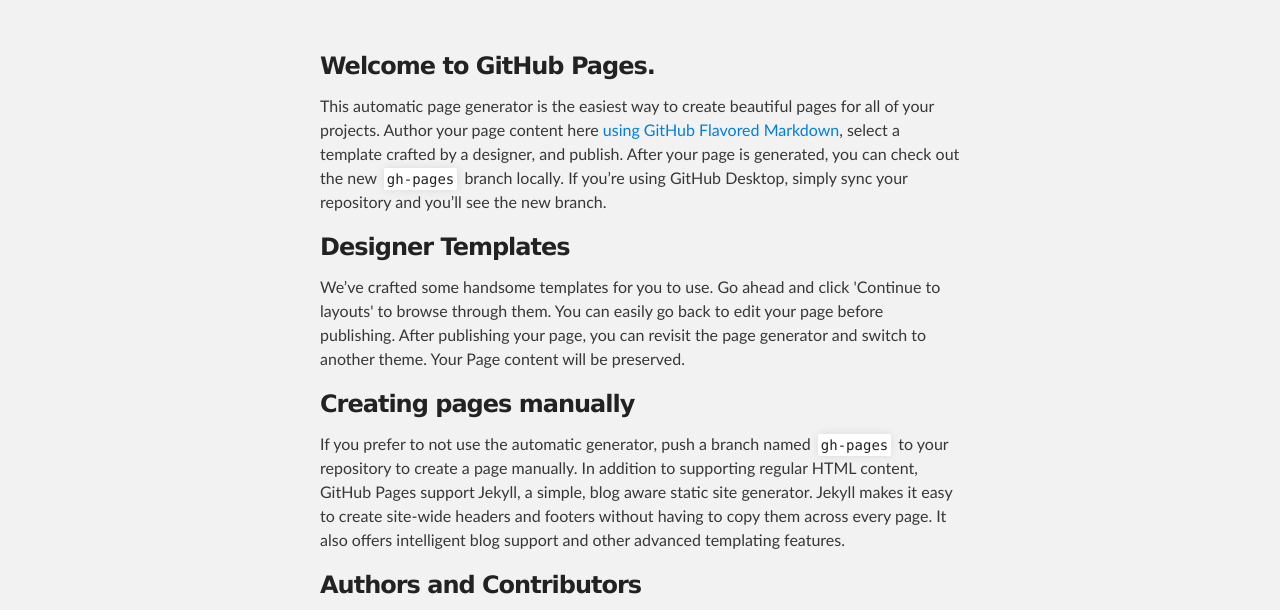
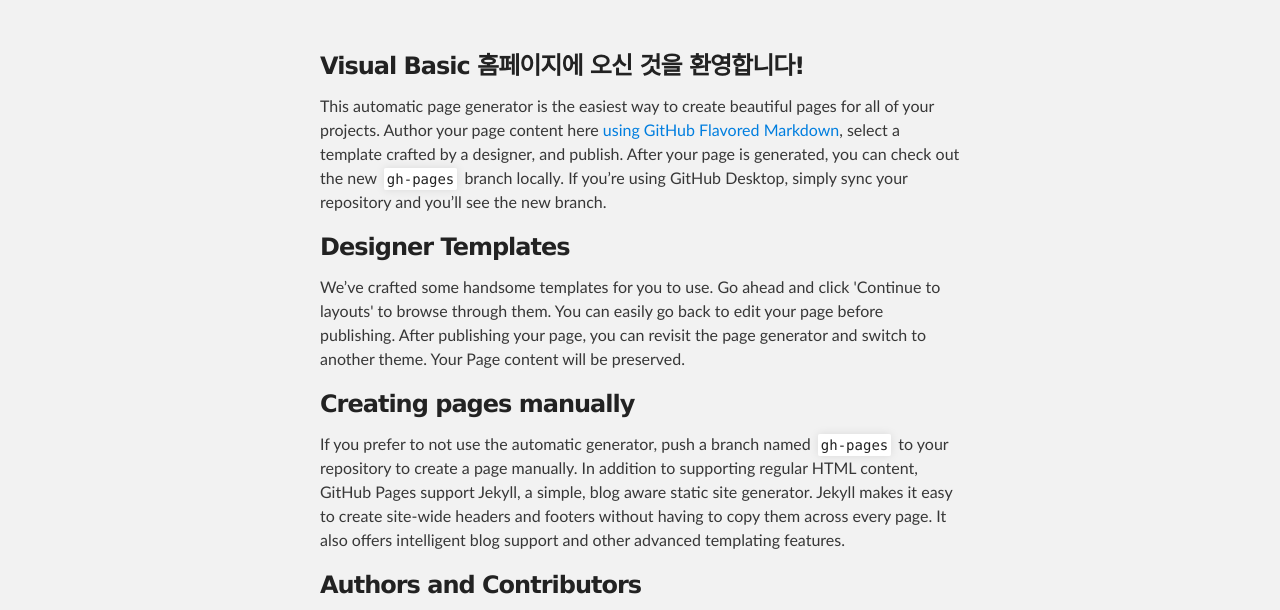
Before and after one commit to nanobunza/nanobunza.github.io, a plain HTML site: page index.html in a window 1280 px wide. Shown: the part 176-786 px from the top of the page. Drawn offline with Linux system fonts and the light colour scheme.

Commit message:
Update index.html

```diff
--- a/index.html
+++ b/index.html
@@ -28,7 +28,7 @@
     <div id="main_content_wrap" class="outer">
       <section id="main_content" class="inner">
         <h3>
-<a id="Visual-Basic-홈페이지에-오신-것을-환영합니다!" class="anchor" href="#Visual-Basic-홈페이지에-오신-것을-환영합니다!" aria-hidden="true"><span aria-hidden="true" class="octicon octicon-link"></span></a>Welcome to GitHub Pages.</h3>
+<a id="Visual-Basic-홈페이지에-오신-것을-환영합니다!" class="anchor" href="#Visual-Basic-홈페이지에-오신-것을-환영합니다!" aria-hidden="true"><span aria-hidden="true" class="octicon octicon-link"></span></a>Visual Basic 홈페이지에 오신 것을 환영합니다!</h3>
 
 <p>This automatic page generator is the easiest way to create beautiful pages for all of your projects. Author your page content here <a href="https://guides.github.com/features/mastering-markdown/">using GitHub Flavored Markdown</a>, select a template crafted by a designer, and publish. After your page is generated, you can check out the new <code>gh-pages</code> branch locally. If you’re using GitHub Desktop, simply sync your repository and you’ll see the new branch.</p>
 
```
